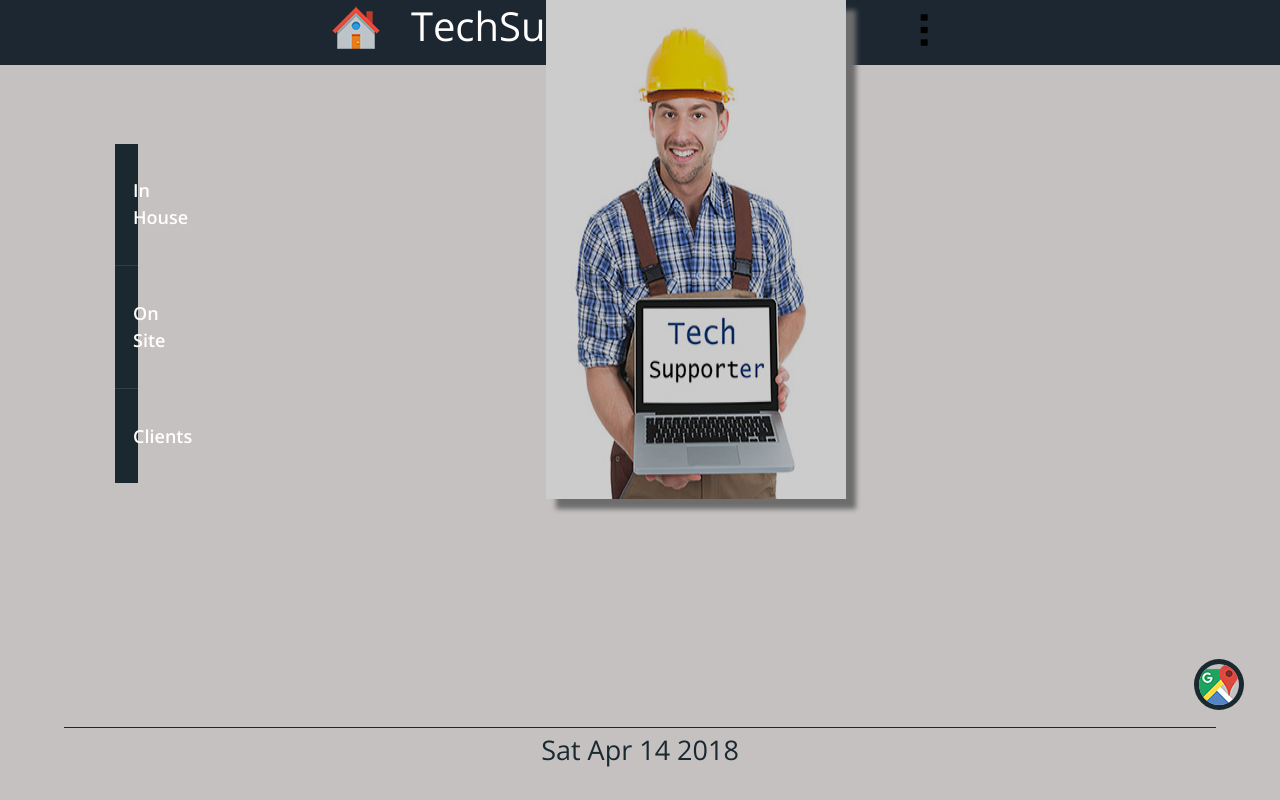
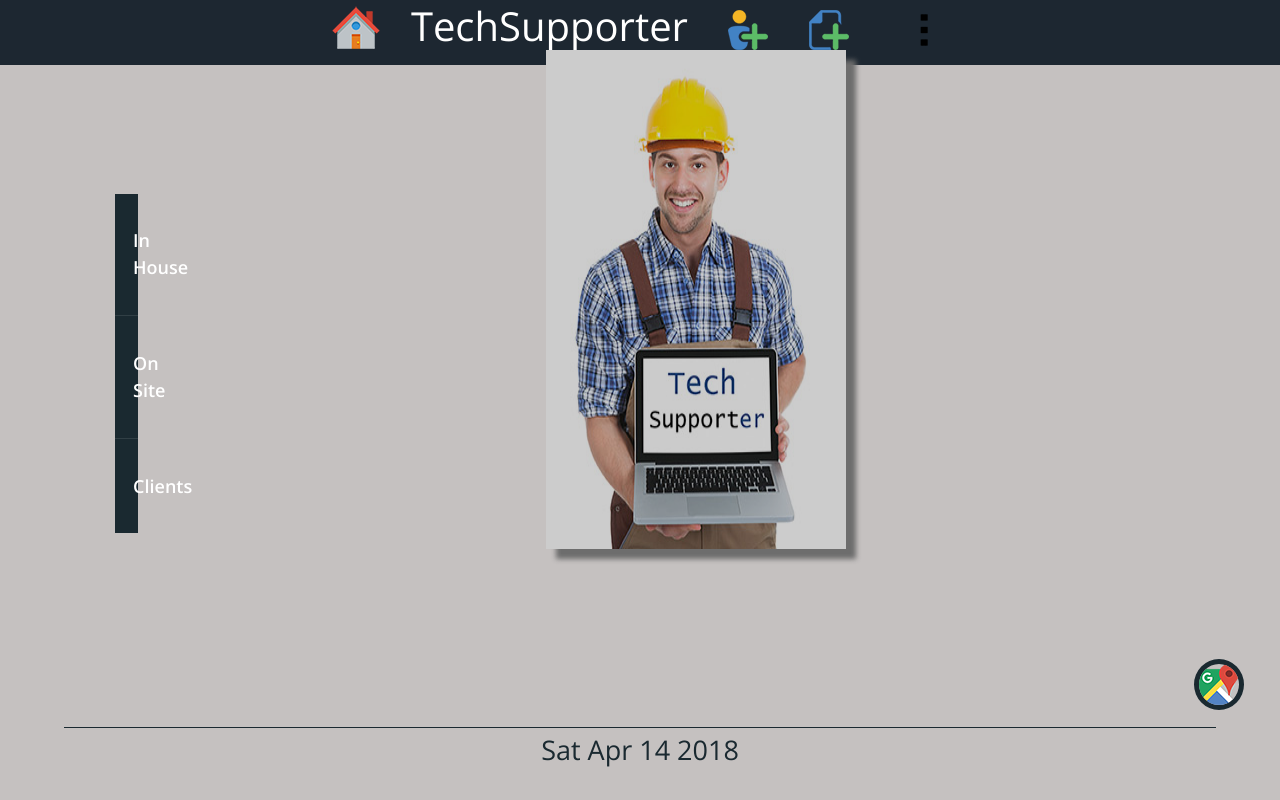
Before and after one commit to tpliakas/tech-supporter, a PHP site: page / in a window 1280 px wide. Run offline with PHP 8.4, Linux system fonts and the light colour scheme; some libraries are stand-ins or nearby versions.

Commit message:
fix: Fix links and index click problem

```diff
--- a/css/main.css
+++ b/css/main.css
@@ -51,6 +51,10 @@ nav ul li {
     padding: 1em 1em;
     text-decoration: none;
     color: #fff;
+}
+
+.main-con {
+    margin-top: 50px;
 }
 
 .inhouse {
--- a/index.php
+++ b/index.php
@@ -2,7 +2,7 @@
     $pageTitle = 'Homepage';
     include('includes/header.php');
 ?>
-    <div class="container">
+    <div class="container main-con">
         <div class="row">
             <nav class="col-xs-12">
                 <ul>
```
Also changed, not shown: inhouse.php (+4 -4 lines), onsite.php (+4 -4 lines).
